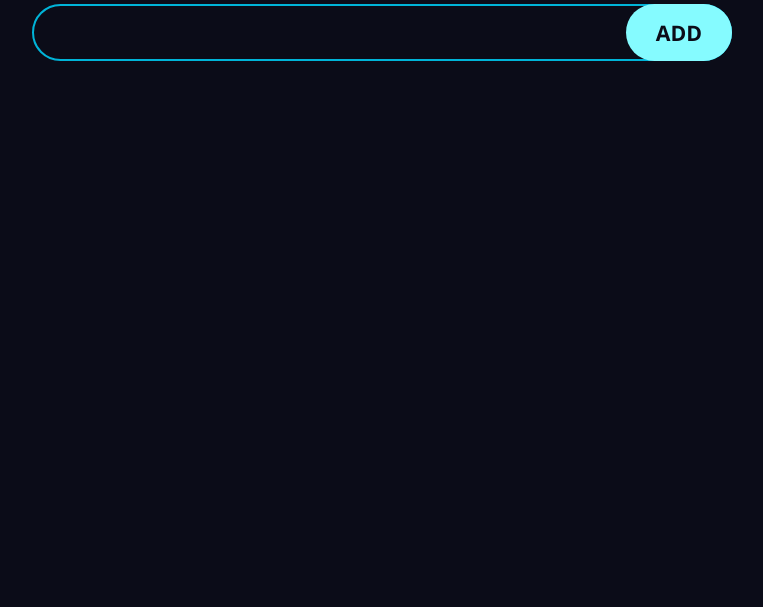
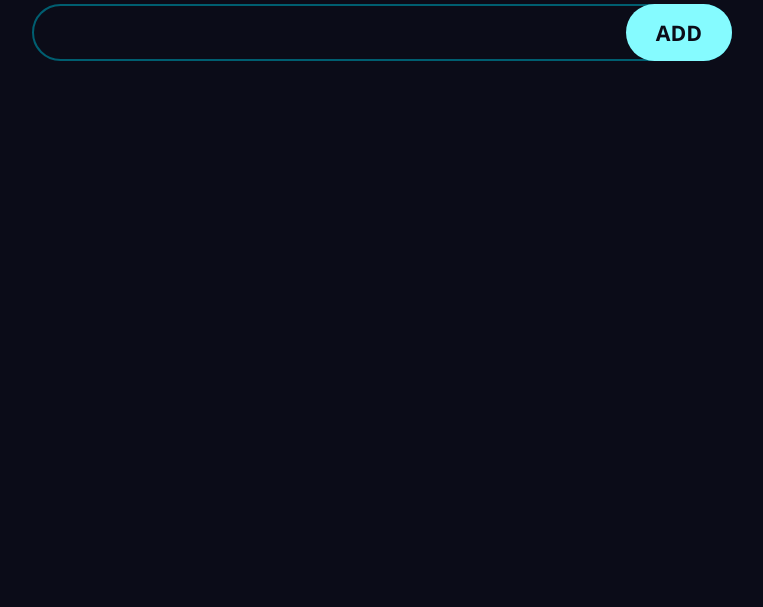
Before and after one commit to ARuizChang/To-Do-App, a plain HTML site: page index.html in a window 1280 px wide. Shown: the part 213-820 px from the top of the page, without its empty margins (258-1021 px from the left). Drawn offline with Linux system fonts and the light colour scheme.

Commit message:
style.css

```diff
--- a/style.css
+++ b/style.css
@@ -1,7 +1,7 @@
 :root{
     --background: #0b0c18;
     --primary-color: #53aada;
-    --secondary-color: #00B4D8;
+    --secondary-color: #005e70;
     --accent-color: #85fbff;
     --text-color: #CAF0F8;
 }
```
